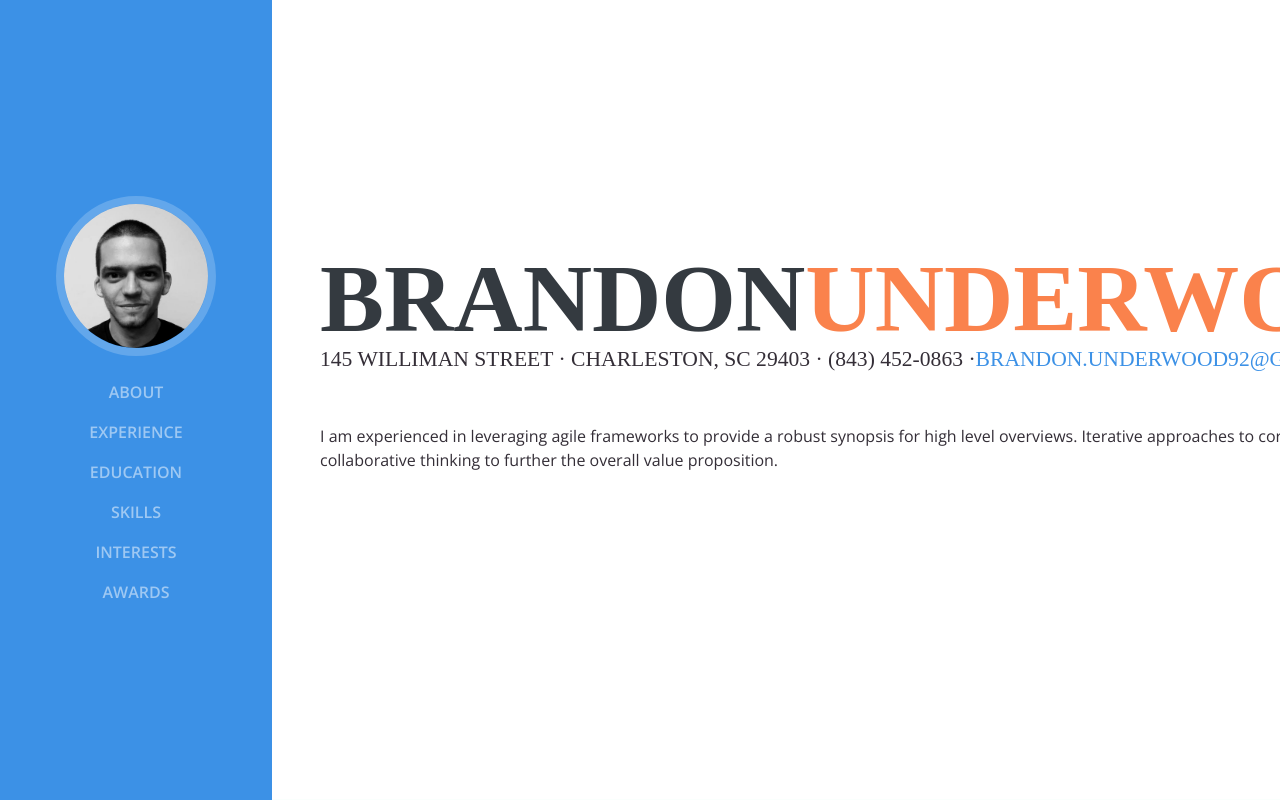
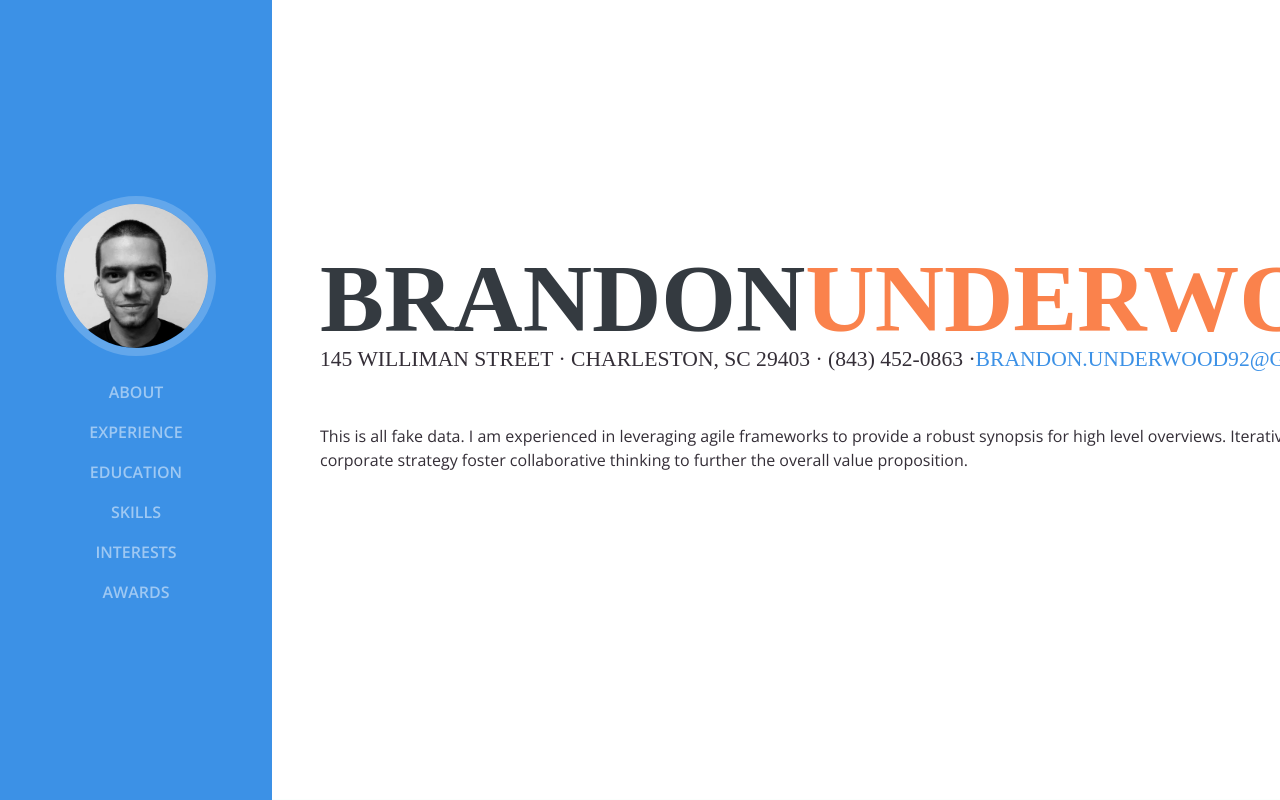
Before and after one commit to idhere703/justbu, a React (Create React App) app: page / in a window 1280 px wide. Shown: the top 800 px of the page. Built offline with nearby package versions, Linux system fonts and the light colour scheme; some icons are missing; a web font is replaced by a local one.

Commit message:
Probably should have mentioned this before.

```diff
--- a/src/components/about-us.js
+++ b/src/components/about-us.js
@@ -9,7 +9,7 @@ const AboutUs = () => {
           <div className="subheading mb-5">145 Williman Street · Charleston, SC 29403 · (843) 452-0863 ·
             <a href="mailto:brandon.underwood92@gmail.com">brandon.underwood92@gmail.com</a>
           </div>
-          <p className="mb-5">I am experienced in leveraging agile frameworks to provide a robust synopsis for high level overviews. Iterative approaches to corporate strategy foster collaborative thinking to further the overall value proposition.</p>
+          <p className="mb-5">This is all fake data. I am experienced in leveraging agile frameworks to provide a robust synopsis for high level overviews. Iterative approaches to corporate strategy foster collaborative thinking to further the overall value proposition.</p>
           <ul className="list-inline list-social-icons mb-0">
             <li className="list-inline-item">
               <a href="https://www.facebook.com/brandon.underwood.167">
```
